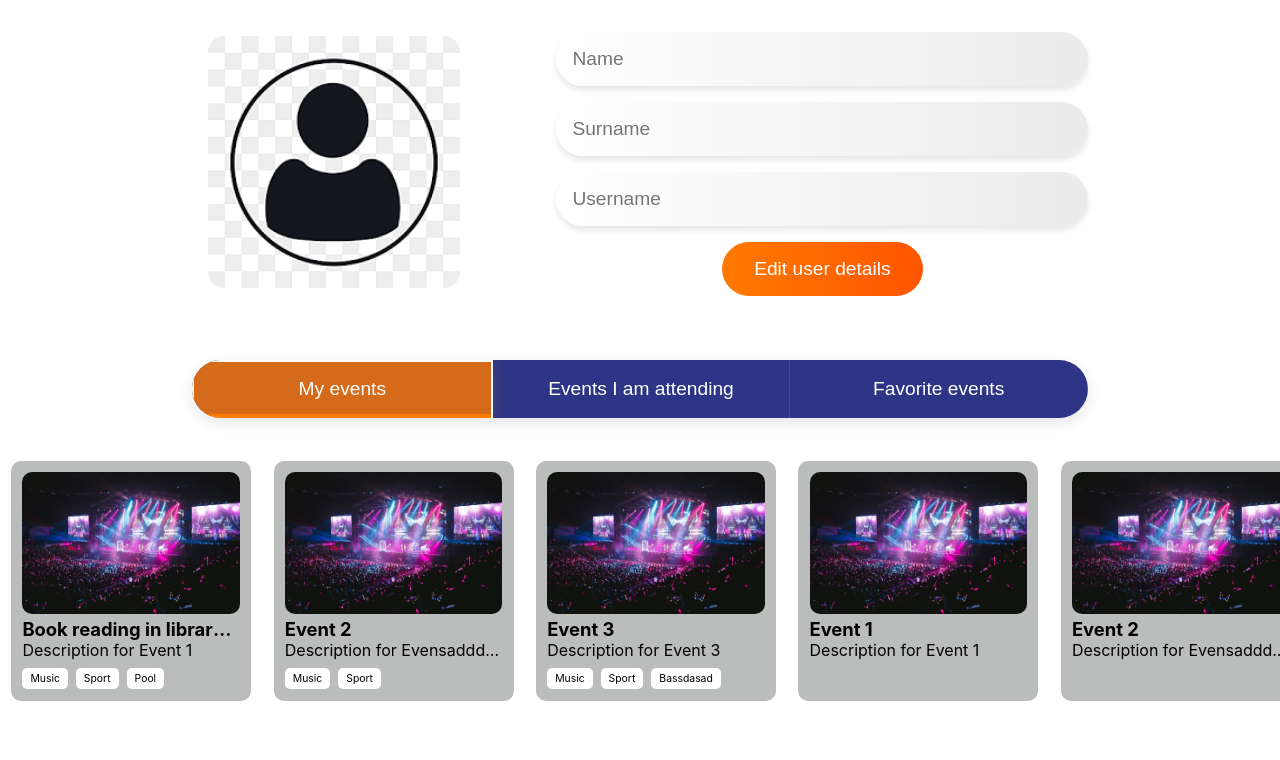
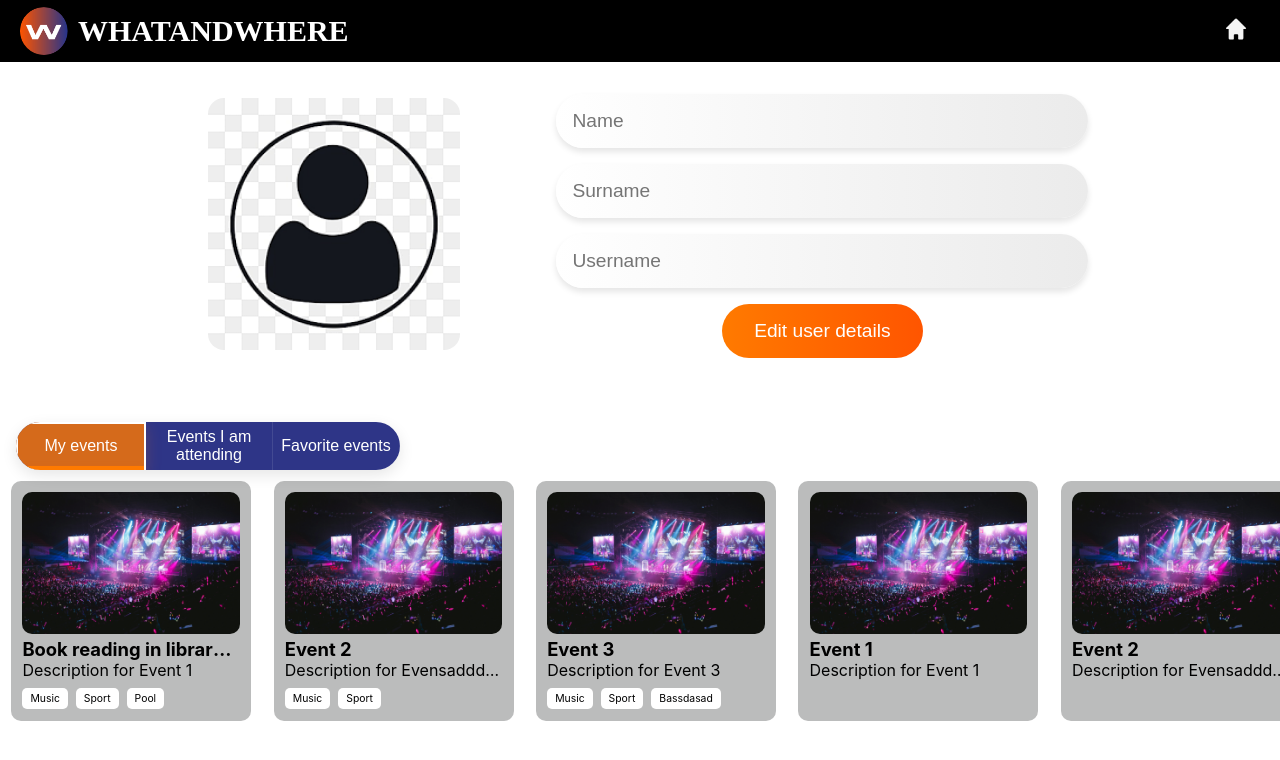
Before and after one commit to WhatandWhere/WhatAndWhere, a React (Create React App) app in the folder client/: page /profile in a window 1280 px wide. Shown: the top 760 px of the page. Built offline with nearby package versions, Linux system fonts and the light colour scheme.

Commit message:
fixed buttons size and position

```diff
--- a/client/src/components/design-files-css/profile-page-css/EventsTab.css
+++ /dev/null
@@ -1,3 +0,0 @@
-.events-tab {
-    margin-top: 2rem;
-}
--- a/client/src/components/design-files-css/profile-page-css/UserSelectionList.css
+++ b/client/src/components/design-files-css/profile-page-css/UserSelectionList.css
@@ -6,20 +6,20 @@
     border-radius: 2rem;
     overflow: hidden;
     margin-top: 2rem;
-    width: 70%; /* Make the bar take up 70% of the screen width */
-    margin-left: 15%; /* Center the bar on the screen */
-    box-shadow: 0px 5px 15px rgba(0, 0, 0, 0.1); /* Add a subtle drop shadow */
+    width: 30%;
+    height: 3rem;
+    margin-left: 1rem;
+    box-shadow: 0px 5px 15px rgba(0, 0, 0, 0.1);
 }
 
 .action-button {
     flex: 1;
     text-align: center;
-    padding: 1rem;
     border: none;
     background: none;
     cursor: pointer;
     transition: all 0.3s;
-    font-size: 1.2rem;
+    font-size: 1rem;
     color: white;
     border-right: 1px solid rgba(255, 255, 255, 0.1); /* Subtle border between buttons */
 }
--- a/client/src/pages/ProfilePage.jsx
+++ b/client/src/pages/ProfilePage.jsx
@@ -1,15 +1,17 @@
 import React from 'react';
 import UpperPartOfThePage from '../components/profile-page-components/UpperPartOfThePage';
 import UserSelectionList from "../components/profile-page-components/UserSelectionList";
-import EventsTab from "../components/profile-page-components/EventTab";
+import Header from "../components/Header";
+import EventListMainPage from "../components/EventListMainPage";
 
 
 function ProfilePage() {
     return (
         <div className="main-page">
+            <Header/>
             <UpperPartOfThePage />
             <UserSelectionList/>
-            <EventsTab/>
+            <EventListMainPage/>
         </div>
     );
 }
```
